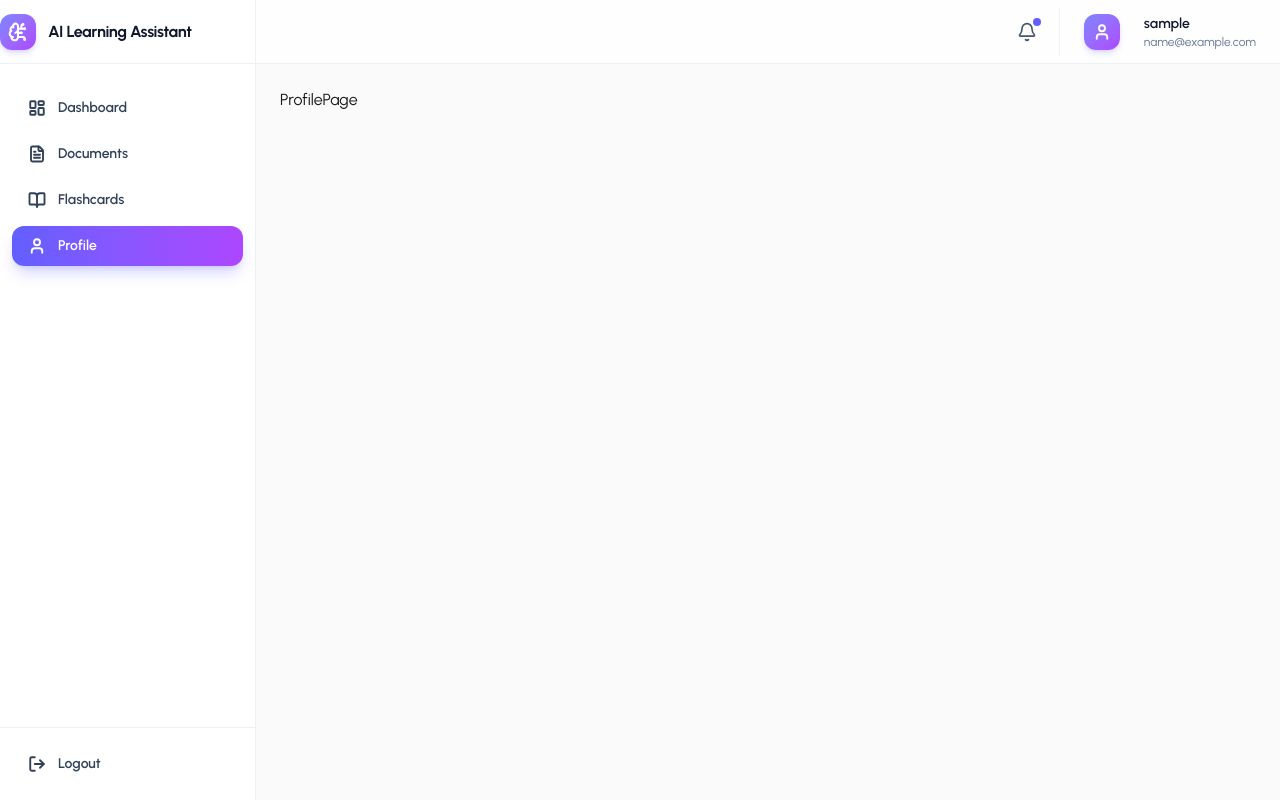
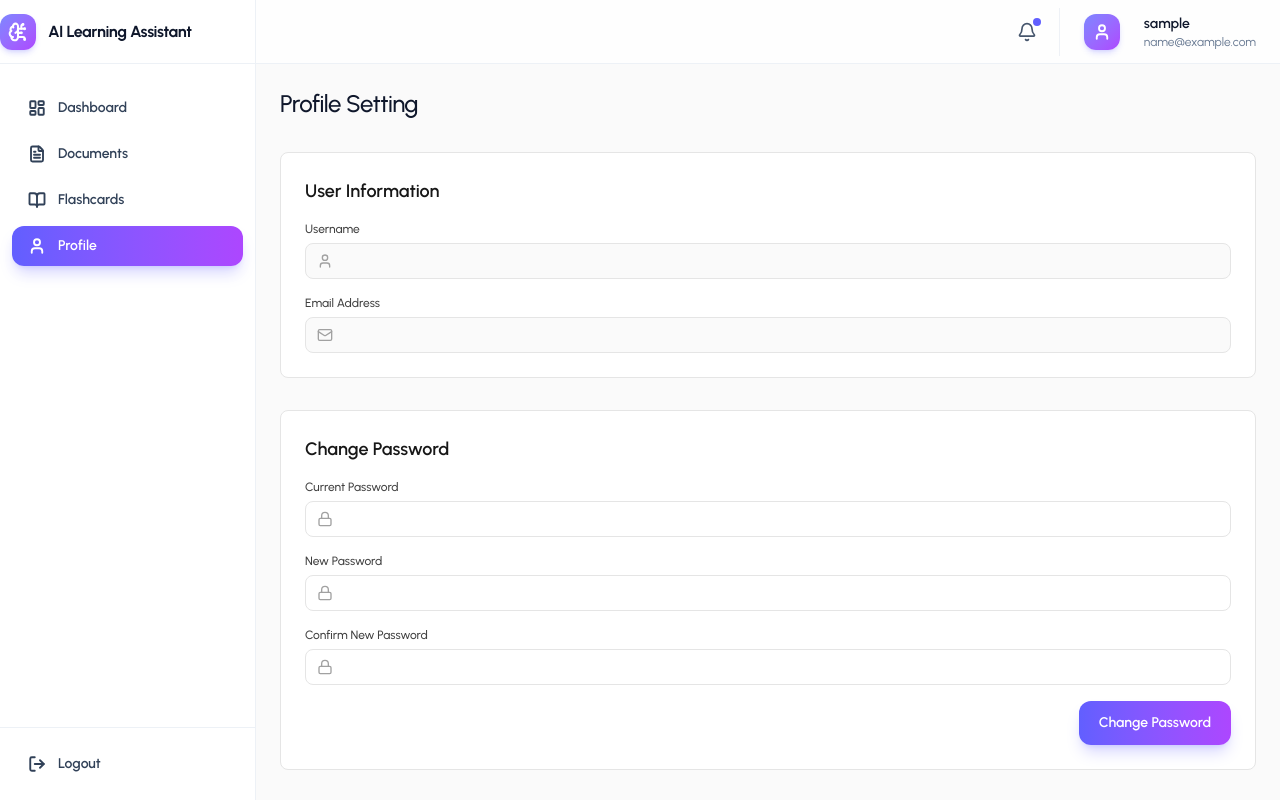
Before and after one commit to Rahulmkd/Ai-learning-App, a React (Vite) app in the folder frontend/: page /profile in a window 1280 px wide. Built offline with nearby package versions, Linux system fonts and the light colour scheme; no server answers; sample sign-in values are in the browser's storage.

Commit message:
Create user profile

```diff
--- a/frontend/src/pages/Profile/ProfilePage.jsx
+++ b/frontend/src/pages/Profile/ProfilePage.jsx
@@ -1,7 +1,179 @@
-import React from "react";
+import React, { useEffect, useState } from "react";
+import PageHeader from "../../components/common/PageHeader";
+import Button from "../../components/common/Button";
+import Spinner from "../../components/common/Spinner";
+import authService from "../../services/authService";
+import { useAuth } from "../../context/AuthContext";
+import toast from "react-hot-toast";
+import { User, Mail, Lock } from "lucide-react";
 
 const ProfilePage = () => {
-  return <div>ProfilePage</div>;
+  const [loading, setLoading] = useState(true);
+  const [passwordLoading, setPasswordLoading] = useState(false);
+
+  const [username, setUsername] = useState("");
+  const [email, setEmail] = useState("");
+  const [currentPassword, setCurrentPassword] = useState("");
+  const [newPassword, setNewPassword] = useState("");
+  const [confirmNewPassword, setConfirmNewpassword] = useState("");
+
+  useEffect(() => {
+    const fetchProfile = async () => {
+      try {
+        const { data } = await authService.getProfile();
+        setUsername(data.username);
+        setEmail(data.email);
+      } catch (error) {
+        toast.error("Failed to fetch profile data.");
+        console.error(error);
+      } finally {
+        setLoading(false);
+      }
+    };
+    fetchProfile();
+  }, []);
+
+  const handleChangePassword = async (e) => {
+    e.preventDefault();
+    if (newPassword !== confirmNewPassword) {
+      toast.error("New Password do not match.");
+      return;
+    }
+
+    if (newPassword.length < 6) {
+      toast.error("New Password must be at least 6 characters long.");
+      return;
+    }
+    setNewPassword(true);
+    try {
+      await authService.changePassword({ currentPassword, newPassword });
+      toast.success("Password changed successfully!");
+      setCurrentPassword("");
+      setNewPassword("");
+      setConfirmNewpassword("");
+    } catch (error) {
+      toast.error(error.message || "Failed to change password.");
+    } finally {
+      setPasswordLoading(false);
+    }
+  };
+
+  if (loading) {
+    return <Spinner />;
+  }
+
+  return (
+    <div>
+      <PageHeader title="Profile Setting" />
+
+      <div className="space-y-8">
+        {/* User Information Display */}
+        <div className="bg-white border border-neutral-200 rounded-lg p-6">
+          <h3 className="text-lg font-semibold text-neutral-900 mb-4">
+            User Information
+          </h3>
+          <div className="space-y-4">
+            <div>
+              <label className="block text-xs font-medium text-neutral-700 mb-1.5">
+                Username
+              </label>
+              <div className="relative">
+                <div className="absolute inset-y-0 left-0 pl-3 flex items-center pointer-events-none">
+                  <User className="w-4 h-4 text-neutral-400" />
+                </div>
+                <p className="w-full h-9 pl-9 pt-2 border border-neutral-200 rounded-lg bg-neutral-50 text-sm text-neutral-900">
+                  {username}
+                </p>
+              </div>
+            </div>
+            <div>
+              <label className="block text-xs font-medium text-neutral-700 mb-1.5">
+                Email Address
+              </label>
+              <div className="relative">
+                <div className="absolute inset-y-0 left-0 pl-3 flex items-center pointer-events-none">
+                  <Mail className="w-4 h-4 text-neutral-400" />
+                </div>
+                <p className="w-full h-9 pl-9 pr-3 pt-2 border border-neutral-200 rounded-lg bg-neutral-50 text-sm text-neutral-900">
+                  {email}
+                </p>
+              </div>
+            </div>
+          </div>
+        </div>
+
+        {/* Change Password Form  */}
+        <div className="bg-white border border-neutral-200 rounded-lg p-6">
+          <h3 className="text-lg font-semibold text-neutral-900 mb-4">
+            Change Password
+          </h3>
+
+          <form onSubmit={handleChangePassword} className="space-y-4">
+            <div>
+              <label className="block text-xs font-medium text-neutral-700 mb-1.5">
+                Current Password
+              </label>
+              <div className="relative">
+                <div className="absolute inset-y-0 left-0 pl-3 flex items-center pointer-events-none">
+                  <Lock className="h-4 w-4 text-neutral-400" />
+                </div>
+                <input
+                  type="password"
+                  value={currentPassword}
+                  onChange={(e) => setCurrentPassword(e.target.value)}
+                  required
+                  className="w-full h-9 pl-9 pr-3 border border-neutral-200 rounded-lg bg-white text-sm text-neutral-900 placeholder-neutral-400 transition-colors duration-150 focus:outline-none focus:ring-2 focus:ring-indigo-500"
+                />
+              </div>
+            </div>
+
+            <div>
+              <label className="block text-xs font-medium text-neutral-700 mb-1.5">
+                New Password
+              </label>
+              <div className="relative">
+                <div className="absolute inset-y-0 left-0 pl-3 flex items-center pointer-events-none">
+                  <Lock className="h-4 w-4 text-neutral-400" />
+                </div>
+                <input
+                  type="password"
+                  value={newPassword}
+                  onChange={(e) => setNewPassword(e.target.value)}
+                  required
+                  className="w-full h-9 pl-9 pr-3 border border-neutral-200 rounded-lg bg-white text-sm text-neutral-900 placeholder-neutral-400 transition-colors duration-150 focus:outline-none focus:ring-2 focus:ring-indigo-500 focus:border-transparent"
+                />
+              </div>
+            </div>
+
+            <div>
+              <label className="block text-xs font-medium text-neutral-700 mb-1.5">
+                Confirm New Password
+              </label>
+
+              <div className="relative">
+                <div className="absolute inset-y-0 left-0 pl-3 flex items-center pointer-events-none">
+                  <Lock className="h-4 w-4 text-neutral-400" />
+                </div>
+                <input
+                  type="password"
+                  value={confirmNewPassword}
+                  onChange={(e) => setConfirmNewpassword(e.target.value)}
+                  required
+                  className="w-full h-9 pl-9 pr-3 border border-neutral-200 rounded-lg bg-white text-sm text-neutral-900 placeholder-neutral-400 transition-colors duration-150 focus:outline-none focus:ring-2 focus:ring-indigo-500 focus:border-transparent"
+                />
+              </div>
+            </div>
+
+            <div className="flex justify-end">
+              <Button type="submi" disabled={passwordLoading}>
+                {passwordLoading ? "Changing..." : "Change Password"}
+              </Button>
+            </div>
+          </form>
+        </div>
+      </div>
+    </div>
+  );
 };
 
 export default ProfilePage;
```
Also changed, not shown: frontend/src/pages/Flashcards/FlashcardPage.jsx (+6 -1 lines), 1 other file (tests, documents, lock files or other folders).
